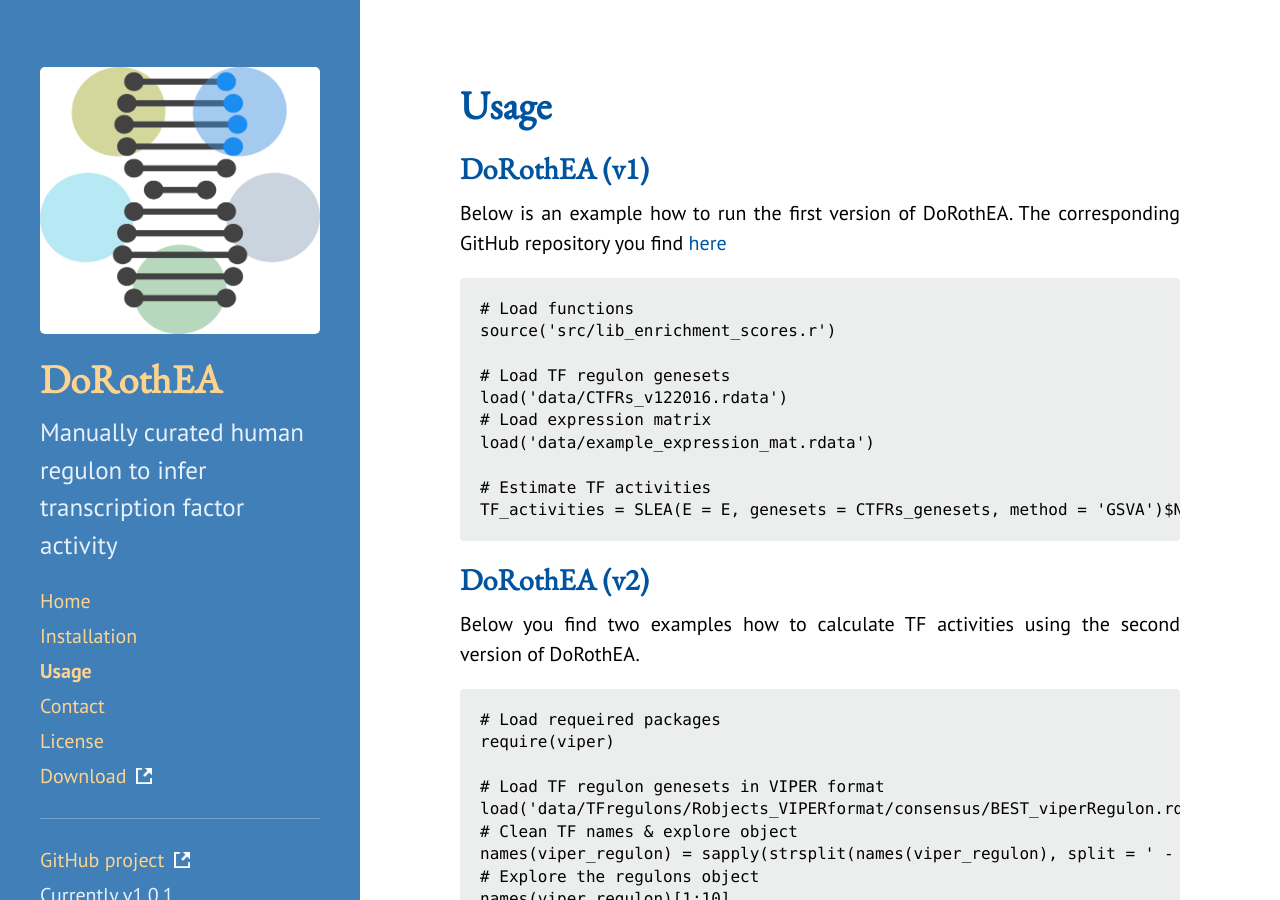
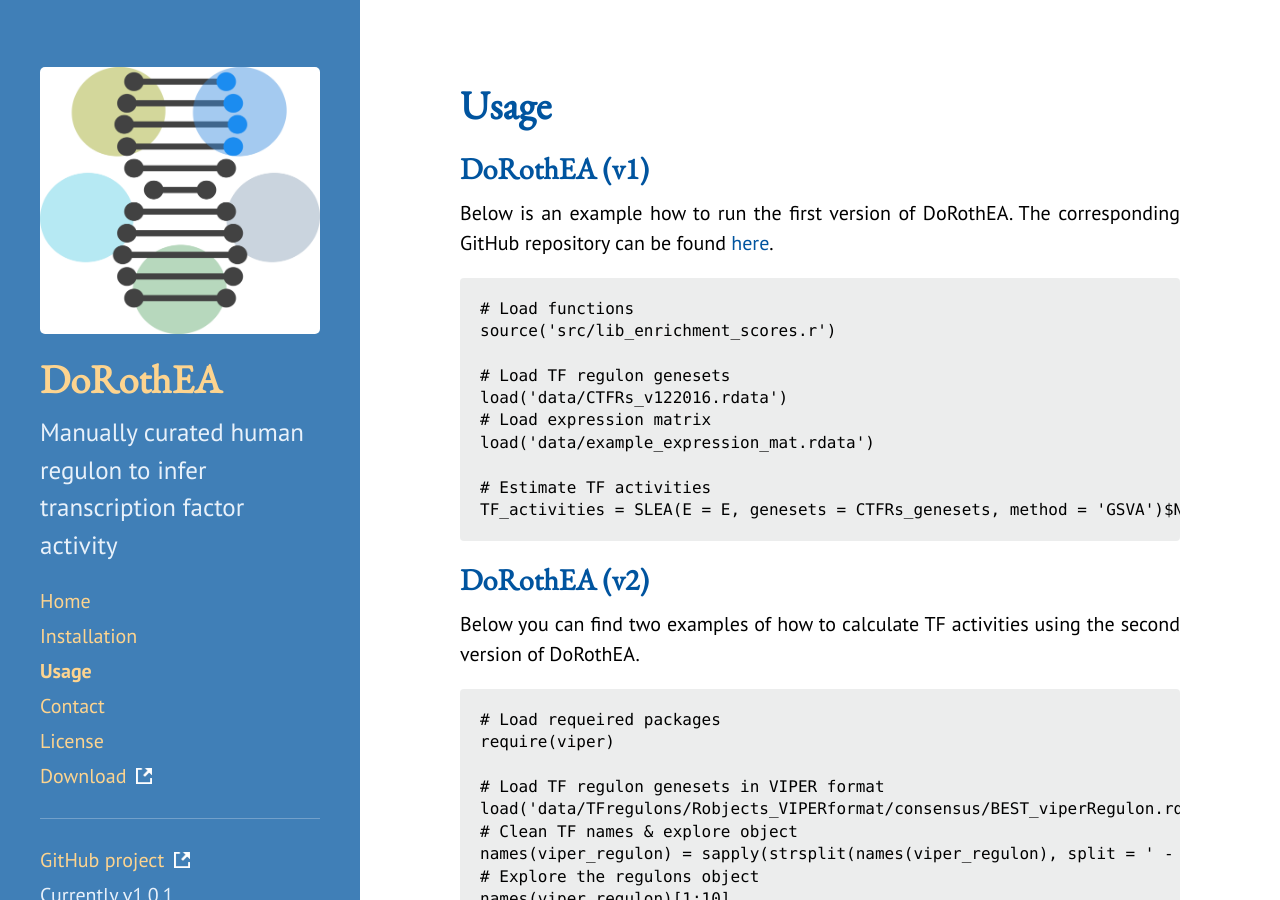
Before and after one commit to saezlab/dorothea, a Jekyll site: the page built from 2_usage.md, in a window 1280 px wide and 900 px high. Built offline with Jekyll 4.4.1, drawn with Linux system fonts in a browser that asks for light colours.

Commit message:
Text correction on usage page

````diff
--- a/2_usage.md
+++ b/2_usage.md
@@ -4,7 +4,7 @@ title: Usage
 ---
 
 ## DoRothEA (v1)
-Below is an example how to run the first version of DoRothEA. The corresponding GitHub repository you find [here](https://github.com/saezlab/DoRothEA/releases/tag/version1)
+Below is an example how to run the first version of DoRothEA. The corresponding GitHub repository can be found [here](https://github.com/saezlab/DoRothEA/releases/tag/version1).
 ```
 # Load functions
 source('src/lib_enrichment_scores.r')
@@ -19,7 +19,7 @@ TF_activities = SLEA(E = E, genesets = CTFRs_genesets, method = 'GSVA')$NES
 ```
 
 ## DoRothEA (v2)
-Below you find two examples how to calculate TF activities using the second version of DoRothEA.
+Below you can find two examples of how to calculate TF activities using the second version of DoRothEA.
 
 ```
 # Load requeired packages
````
